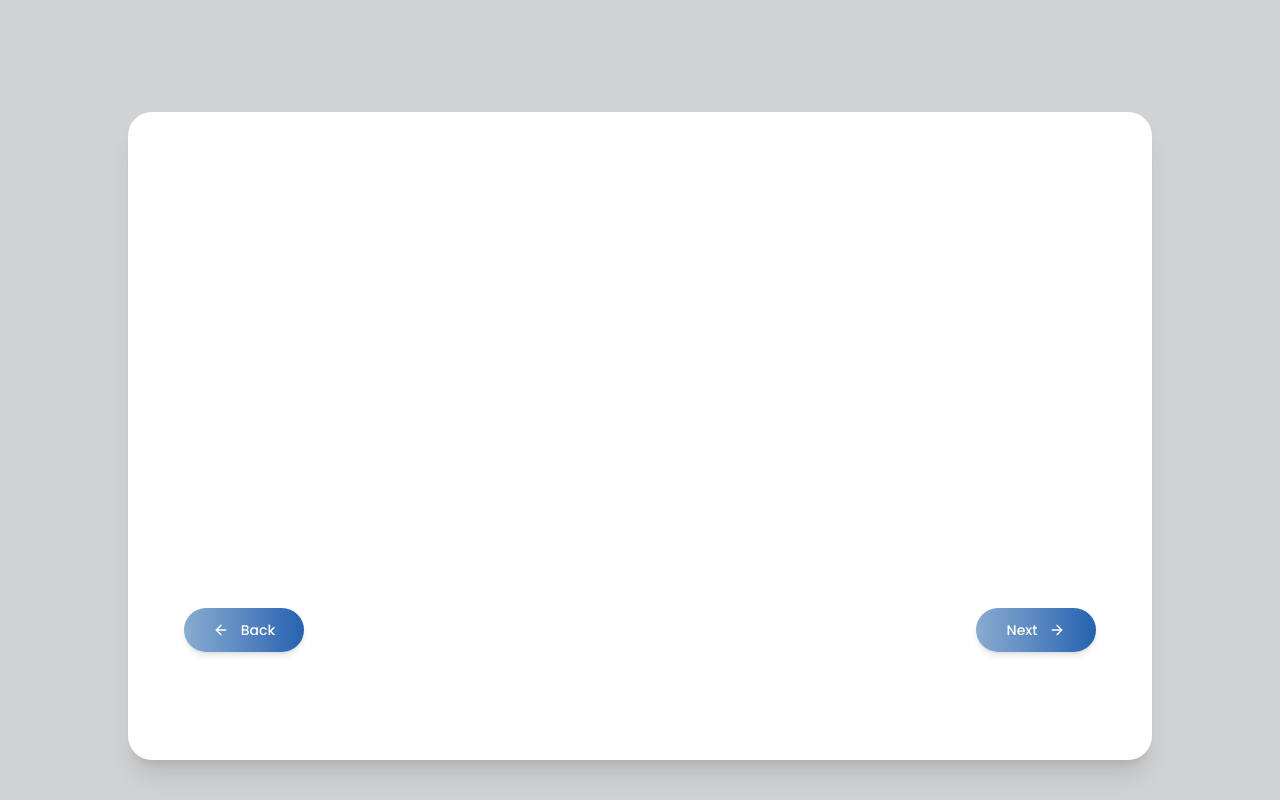
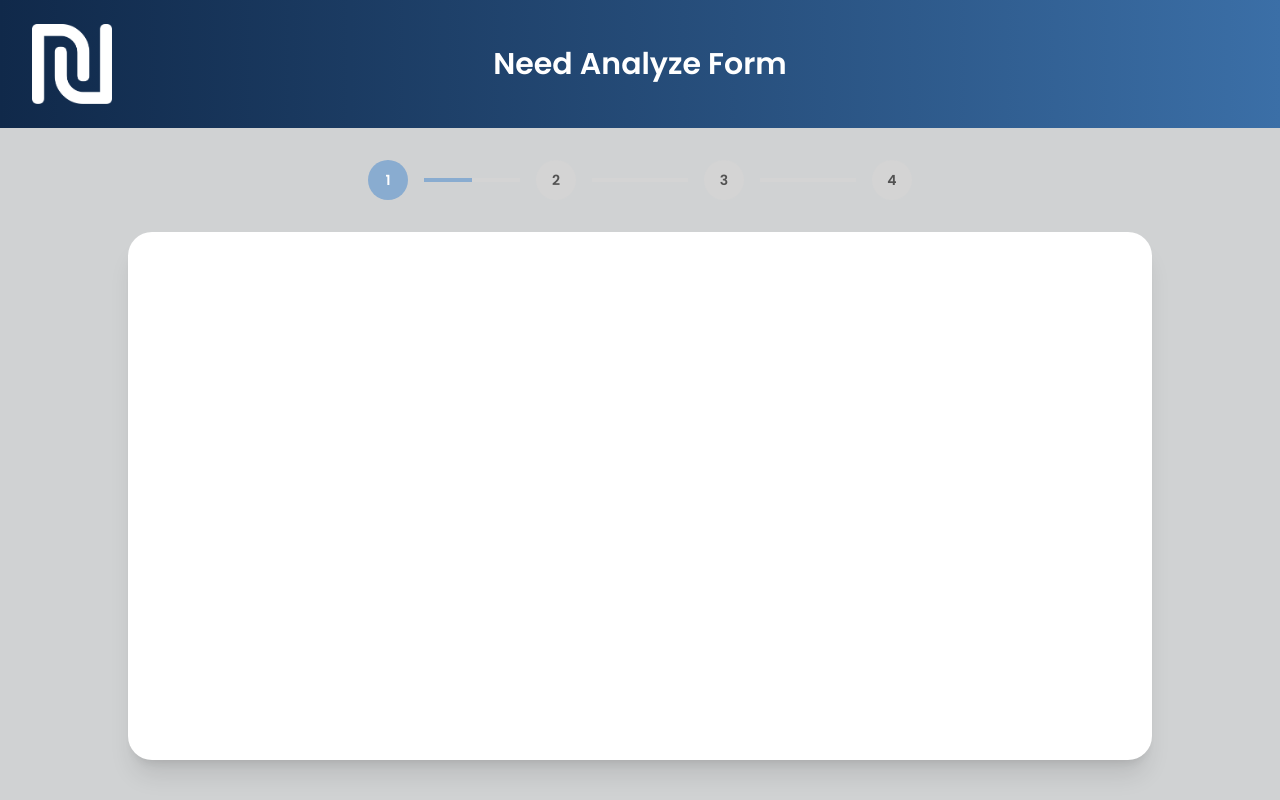
Before and after one commit to itswijay/Needalyze, a Next.js app: page /form/step1 in a window 1280 px wide. Built offline with nearby package versions, Linux system fonts and the light colour scheme.

Commit message:
feat: setup Form1Page layout with header, progress bar, and container

```diff
--- a/src/app/form/step1/page.jsx
+++ b/src/app/form/step1/page.jsx
@@ -1,28 +1,24 @@
-import React from "react"
-import FormContainer from "@/components/FormContainer"
-import FormNavButton from "@/components/FormNavButton"
+"use client";
+import React from "react";
+import FormContainer from "@/components/FormContainer";
+import NeedAnalysisFormHeader from "@/components/NeedAnalysisFormHeader";
+import ProgressBar from "@/components/ProgressBar";
 
 export default function Form1Page() {
   return (
-    <main className="min-h-screen bg-gray-100 flex justify-center pt-28 pb-10">
-      <FormContainer>
-        <p className="text-center text-gray-500 mb-6">
-        </p>
+    <main className="min-h-screen bg-gray-100 flex flex-col">
+      {/* Header */}
+      <NeedAnalysisFormHeader />
 
-        <div className="flex justify-between mt-110">
-          <FormNavButton
-            label="Back"
-            type="prev"
-            variant="gradient"
-          />
+      {/* Progress Bar */}
+      <ProgressBar currentStep={1} totalSteps={4} />
 
-          <FormNavButton
-            label="Next"
-            type="next"
-            variant="gradient"
-          />
-        </div>
-      </FormContainer>
+      {/* Form Section */}
+      <section className="flex-grow flex justify-center pb-10">
+        <FormContainer>
+          {/* Form will go here later */}
+        </FormContainer>
+      </section>
     </main>
-  )
+  );
 }
```
